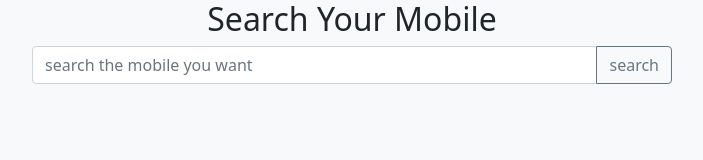
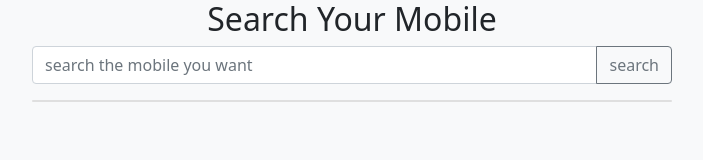
Before and after one commit to Jaman-M/mobile-details, a plain HTML site: page index.html in a window 1280 px wide. Shown: the full height of the page, 288-991 px from the left. Drawn offline with nearby package versions, Linux system fonts and the light colour scheme.

Commit message:
added code for single modile details and search result

```diff
--- a/index.html
+++ b/index.html
@@ -18,7 +18,16 @@
     <button onclick="searchMobile()" class="btn btn-outline-secondary" type="button" id="button-search">search</button>
     </div>
 
+    <!-- single mobile details -->
+    <div id="mobile-details" class=" w-50 mx-auto">
+        <div class="card" >
 
+          </div>
+    </div>
+
+    <!-- mobile search result -->
+    <div id="search-result" class="row row-cols-1 row-cols-md-3 g-4">
+    </div>
 
 
 
```
